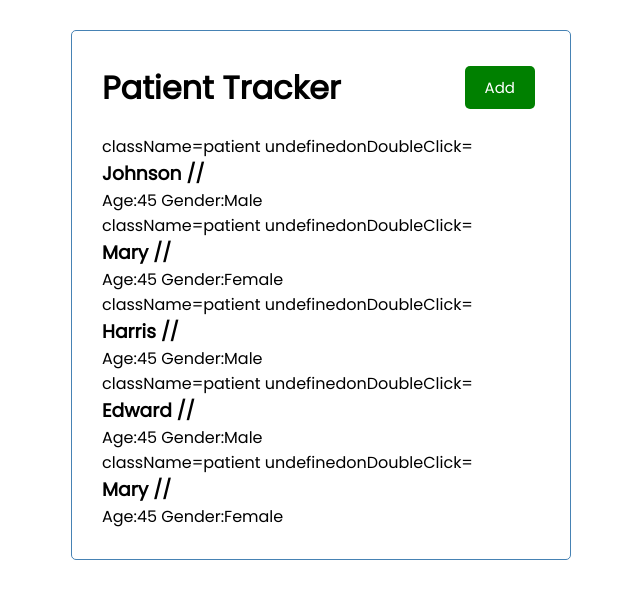
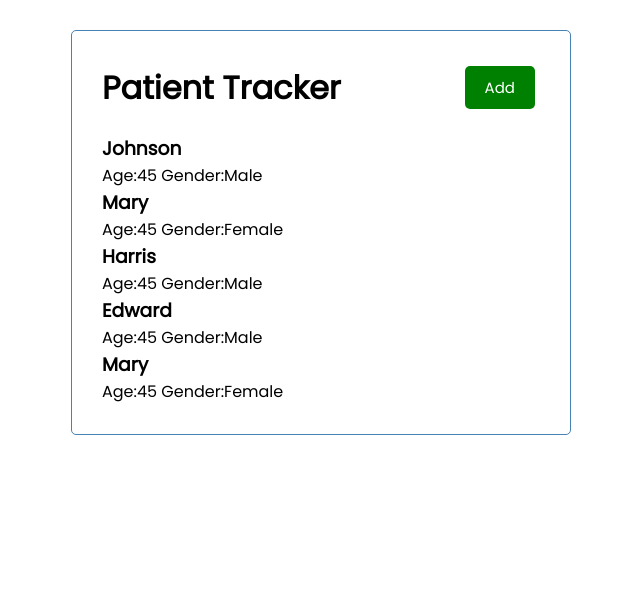
Before and after one commit to hiqedme/my-assignment, a React (Create React App) app: page / in a window 1280 px wide. Shown: the top 598 px of the page, without its empty margins (319-959 px from the left). Built offline with nearby package versions, Linux system fonts and the light colour scheme.

Commit message:
with integration to openMRS

```diff
--- a/package.json
+++ b/package.json
@@ -3,14 +3,13 @@
   "version": "0.1.0",
   "private": true,
   "dependencies": {
-    "@fortawesome/fontawesome-svg-core": "^6.2.1",
     "@fortawesome/free-solid-svg-icons": "^6.2.1",
     "@testing-library/jest-dom": "^5.16.5",
     "@testing-library/react": "^13.4.0",
     "@testing-library/user-event": "^13.5.0",
     "react": "^18.2.0",
     "react-dom": "^18.2.0",
-    "react-scripts": "^2.1.3",
+    "react-scripts": "^5.0.1",
     "web-vitals": "^2.1.4"
   },
   "scripts": {
--- a/src/App.js
+++ b/src/App.js
@@ -64,8 +64,7 @@ function App() {
       {patients.length > 0 ? (
         <Patients
           patients={patients}
-          onDelete={deletePatients}
-          onToggle={toggleTreated}
+
         />
       ) : (
         'No Patients To Show'
--- a/src/components/Patient.js
+++ b/src/components/Patient.js
@@ -1,13 +1,9 @@
 
 const Patient = ({patient, onDelete, onToggle}) => {
   return (
-    <div>
-        className={`patient ${patient.reminder && 'reminder'}`}
-      onDoubleClick={() => onToggle(patient.id)}
-      <h3>{patient.name}{' '}
-    //
+    <div className='patient'>
 
-      </h3>
+      <h3>{patient.name}</h3>
       <p> Age:{patient.age}  Gender:{patient.gender}</p>
     </div>
   )
--- a/src/components/Patients.js
+++ b/src/components/Patients.js
@@ -1,11 +1,11 @@
 import Patient from "./Patient"
 
-const Patients = ({patients, onDelete, onToggle }) => {
+const Patients = ({patients }) => {
 
     return (
         <>
             {patients.map((patient) => (
-                <Patient key={patient.id} patient={patient} onDelete={onDelete} onToggle={onToggle}/>))}
+                <Patient key={patient.id} patient={patient}/>))}
         </>
     )
 }
```
Also changed, not shown: 1 other file (tests, documents, lock files or other folders).
